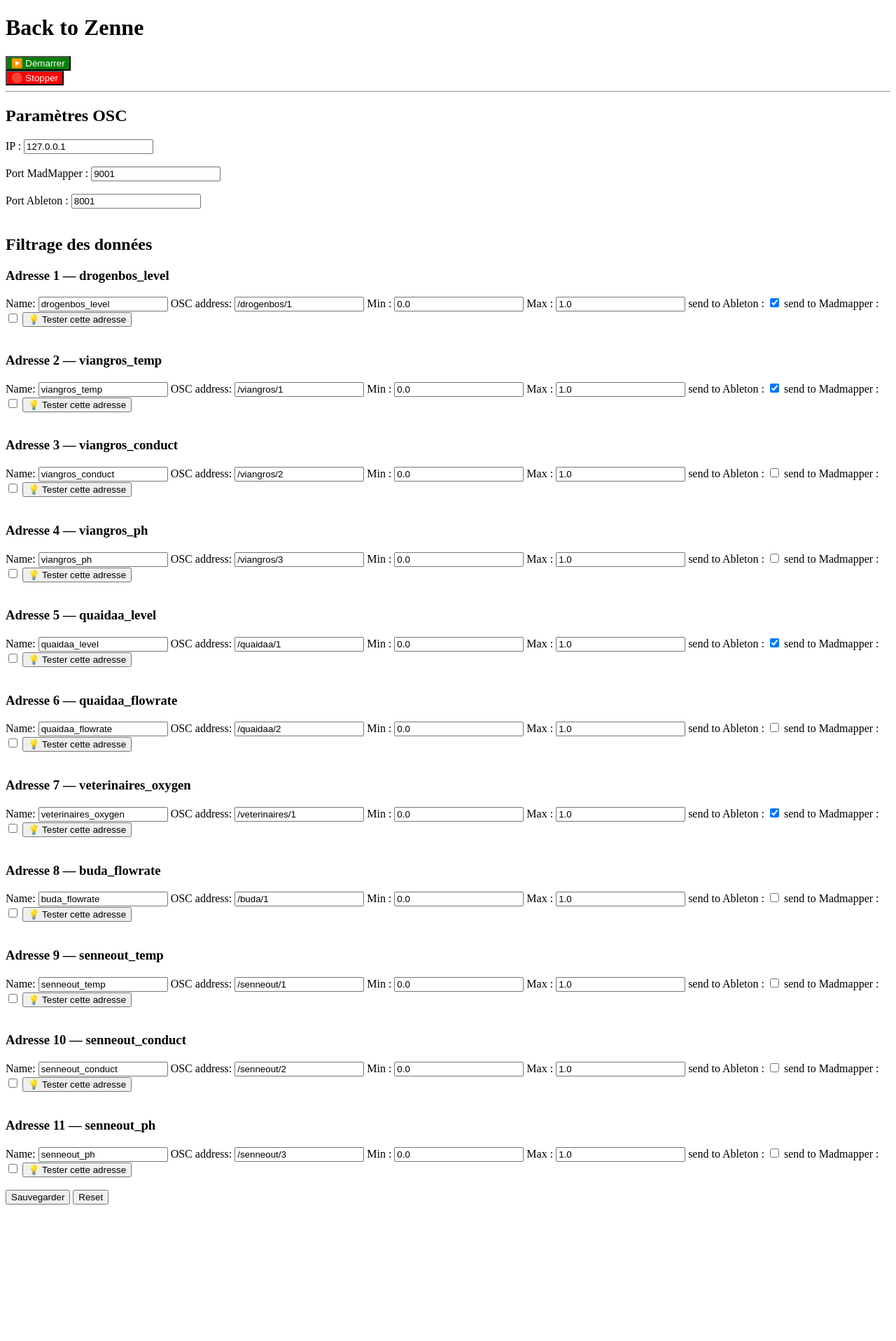
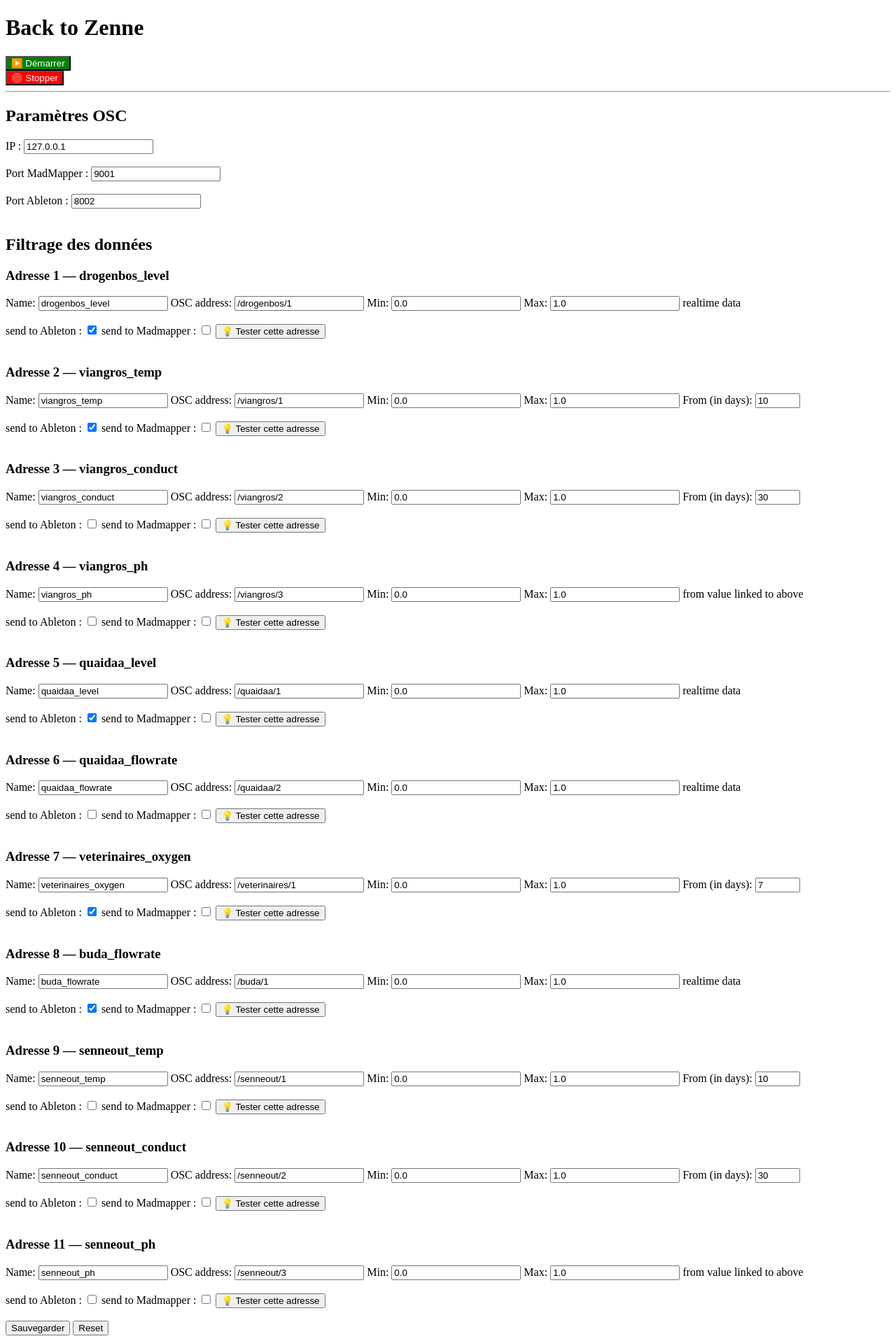
Before and after one commit to leohuet/back_to_zenne, a Flask app: page / in a window 1280 px wide. Shown: the whole page at 70% size. Before the commit the page ends 1721 px from the top, so only its background shows below. Run offline with Flask 3, Linux system fonts and the light colour scheme.

Commit message:
[ADD] parameter in web page to change the data time range for API calls

```diff
--- a/app.py
+++ b/app.py
@@ -27,6 +27,7 @@ base_config = {
             "osc_address": "/drogenbos/1",
             "min_value": 0.0,
             "max_value": 1.0,
+            "from": "realtime",
             "to_ableton": False,
             "to_mad": False
         },
@@ -35,6 +36,7 @@ base_config = {
             "osc_address": "/viangros/1",
             "min_value": 0.0,
             "max_value": 1.0,
+            "from": 10,
             "to_ableton": False,
             "to_mad": False
         },
@@ -43,6 +45,7 @@ base_config = {
             "osc_address": "/viangros/2",
             "min_value": 0.0,
             "max_value": 1.0,
+            "from": 30,
             "to_ableton": False,
             "to_mad": False
         },
@@ -51,6 +54,7 @@ base_config = {
             "osc_address": "/viangros/3",
             "min_value": 0.0,
             "max_value": 1.0,
+            "from": "none",
             "to_ableton": False,
             "to_mad": False
         },
@@ -59,6 +63,7 @@ base_config = {
             "osc_address": "/quaidaa/1",
             "min_value": 0.0,
             "max_value": 1.0,
+            "from": "realtime",
             "to_ableton": False,
             "to_mad": False
         },
@@ -67,6 +72,7 @@ base_config = {
             "osc_address": "/quaidaa/2",
             "min_value": 0.0,
             "max_value": 1.0,
+            "from": "realtime",
             "to_ableton": False,
             "to_mad": False
         },
@@ -75,6 +81,7 @@ base_config = {
             "osc_address": "/veterinaires/1",
             "min_value": 0.0,
             "max_value": 1.0,
+            "from": 7,
             "to_ableton": False,
             "to_mad": False
         },
@@ -83,6 +90,7 @@ base_config = {
             "osc_address": "/buda/1",
             "min_value": 0.0,
             "max_value": 1.0,
+            "from": "realtime",
             "to_ableton": False,
             "to_mad": False
         },
@@ -91,6 +99,7 @@ base_config = {
             "osc_address": "/senneout/1",
             "min_value": 0.0,
             "max_value": 1.0,
+            "from": 10,
             "to_ableton": False,
             "to_mad": False
         },
@@ -99,6 +108,7 @@ base_config = {
             "osc_address": "/senneout/2",
             "min_value": 0.0,
             "max_value": 1.0,
+            "from": 30,
             "to_ableton": False,
             "to_mad": False
         },
@@ -107,6 +117,7 @@ base_config = {
             "osc_address": "/senneout/3",
             "min_value": 0.0,
             "max_value": 1.0,
+            "from": "none",
             "to_ableton": False,
             "to_mad": False
         }
@@ -147,23 +158,26 @@ for i in range(size_mean):
 def get_relative_dates():
     # retrieve all dates for API calls
     global install_duration
+    date_config = load_config()
     fmt = "%Y%m%d%H%M"
     fmt_day = "%Y%m%d0000"
+    fmt2 = "%Y%m%d"
     now = datetime.now(timezone.utc) - timedelta(minutes=30)
+    times = []
+
+    for index, address in enumerate(date_config['addresses']):
+        if address['from'] == "none" or address['from'] == "realtime":
+            continue
+        times.append((now - timedelta(days=address['from'])).strftime(fmt_day))
+        print(times)
 
     # relative to now dates
-    minutes_ago = now - timedelta(minutes=install_duration+1)
-    hours_ago = now - timedelta(hours=install_duration)
-    days_ago = now - timedelta(days=install_duration)
-    weeks_ago = now - timedelta(weeks=1)
-    months_ago = now - timedelta(days=30)
+    minutes_date = (now - timedelta(minutes=install_duration+1)).strftime(fmt)
+    hours_date = (now - timedelta(hours=install_duration)).strftime(fmt)
+    days_date = (now - timedelta(days=install_duration)).strftime(fmt_day)
+    weeks_date = (now - timedelta(weeks=1)).strftime(fmt_day)
+    months_date = (now - timedelta(days=30)).strftime(fmt_day)
 
-    # date format
-    minutes_date = minutes_ago.strftime(fmt)
-    hours_date = hours_ago.strftime(fmt)
-    days_date = days_ago.strftime(fmt_day)
-    weeks_date = weeks_ago.strftime(fmt_day)
-    months_date = months_ago.strftime(fmt_day)
     date_end = now.strftime(fmt_day)
     current_datehmin = now.strftime(fmt)
 
@@ -174,7 +188,12 @@ def get_relative_dates():
         "weeks": weeks_date,
         "months": months_date,
         "date_end": date_end,
-        "current_date_h_min": current_datehmin
+        "current_date_h_min": current_datehmin,
+        "viangros": times[0],
+        "viangros2": times[1],
+        "veterinaires": times[2],
+        "senneOUT": times[3],
+        "senneOUT2": times[4]
     }
 
 
@@ -331,6 +350,7 @@ def osc_sender():
 
     ableton_control.send_message('/live/song/start_playing', None)
     start_time = int(time.strftime('%H')) * 3600 + int(time.strftime('%M')) * 60 + int(time.strftime('%S'))
+
     while osc_running:
         current_time = int(time.strftime('%H')) * 3600 + int(time.strftime('%M')) * 60 + int(time.strftime('%S'))
         if os.path.getmtime(CONFIG_FILE) != old_getmtime:
@@ -358,10 +378,10 @@ def osc_sender():
                     addr = local_config["addresses"][addr_index]
                     vmin, vmax = float(addr["min_value"]), float(addr["max_value"])
                     osc_addr = addr["osc_address"]
-                    val = site["df"][data][0]
-                    new_val = val * (vmax - vmin) + vmin
+                    restart_val = float(site["df"][data][0])
+                    restart_new_val = restart_val * (vmax - vmin) + vmin
                     msg = osc_message_builder.OscMessageBuilder(address=osc_addr)
-                    msg.add_arg(new_val)
+                    msg.add_arg(restart_new_val)
                     if addr["to_ableton"]:
                         new_ableton_bundle.add_content(msg.build())
                     elif addr["to_mad"]:
@@ -463,9 +483,14 @@ def index():
                 "osc_address": request.form[f"osc_address_{k}"],
                 "min_value": float(request.form[f"min_value_{k}"]),
                 "max_value": float(request.form[f"max_value_{k}"]),
+                "from": int(request.form[f"from_{k}"]),
                 "to_ableton": request.form.get(f"to_ableton_{k}") == "1",
                 "to_mad": request.form.get(f"to_mad_{k}") == "1"
             })
+            if new_addresses[k]["from"] == -1:
+                new_addresses[k]["from"] = "realtime"
+            elif new_addresses[k]["from"] == -2:
+                new_addresses[k]["from"] = "none"
         conf["addresses"] = new_addresses
         save_config(conf)
         return redirect(url_for("index"))
@@ -549,7 +574,7 @@ if __name__ == "__main__":
             "uid": "4B8483DD3257BAD9",
             "histdata": "histdata0",
             "channel": '"temp"',
-            "from": dates_dict["days"],
+            "from": dates_dict["viangros"],
             "until": dates_dict["date_end"],
             "interpol": 0.0,
             "df": None,
@@ -560,7 +585,7 @@ if __name__ == "__main__":
             "uid": "4B8483DD3257BAD9",
             "histdata": "histdata0",
             "channel": '"conduct", "ph"',
-            "from": dates_dict["months"],
+            "from": dates_dict["viangros2"],
             "until": dates_dict["date_end"],
             "interpol": 0.0,
             "df": None,
@@ -582,7 +607,7 @@ if __name__ == "__main__":
             "uid": "4A26A91BCA0FE58C",
             "histdata": "histdata0",
             "channel": '"xch4"',
-            "from": dates_dict["weeks"],
+            "from": dates_dict["veterinaires"],
             "until": dates_dict["date_end"],
             "interpol": 0.0,
             "df": None,
@@ -604,7 +629,7 @@ if __name__ == "__main__":
             "uid": "4B845F9C7151AC54",
             "histdata": "histdata0",
             "channel": '"temp"',
-            "from": dates_dict["days"],
+            "from": dates_dict["senneOUT"],
             "until": dates_dict["date_end"],
             "interpol": 0.0,
             "df": None,
@@ -615,7 +640,7 @@ if __name__ == "__main__":
             "uid": "4B845F9C7151AC54",
             "histdata": "histdata0",
             "channel": '"conduct", "ph"',
-            "from": dates_dict["months"],
+            "from": dates_dict["senneOUT2"],
             "until": dates_dict["date_end"],
             "interpol": 0.0,
             "df": None,
--- a/config.json
+++ b/config.json
@@ -1,6 +1,6 @@
 {
     "ip_address": "127.0.0.1",
-    "ableton_port": 8001,
+    "ableton_port": 8002,
     "madmapper_port": 9001,
     "addresses": [
         {
@@ -8,6 +8,7 @@
             "osc_address": "/drogenbos/1",
             "min_value": 0.0,
             "max_value": 1.0,
+            "from": "realtime",
             "to_ableton": true,
             "to_mad": false
         },
@@ -16,6 +17,7 @@
             "osc_address": "/viangros/1",
             "min_value": 0.0,
             "max_value": 1.0,
+            "from": 10,
             "to_ableton": true,
             "to_mad": false
         },
@@ -24,6 +26,7 @@
             "osc_address": "/viangros/2",
             "min_value": 0.0,
             "max_value": 1.0,
+            "from": 30,
             "to_ableton": false,
             "to_mad": false
         },
@@ -32,6 +35,7 @@
             "osc_address": "/viangros/3",
             "min_value": 0.0,
             "max_value": 1.0,
+            "from": "none",
             "to_ableton": false,
             "to_mad": false
         },
@@ -40,6 +44,7 @@
             "osc_address": "/quaidaa/1",
             "min_value": 0.0,
             "max_value": 1.0,
+            "from": "realtime",
             "to_ableton": true,
             "to_mad": false
         },
@@ -48,6 +53,7 @@
             "osc_address": "/quaidaa/2",
             "min_value": 0.0,
             "max_value": 1.0,
+            "from": "realtime",
             "to_ableton": false,
             "to_mad": false
         },
@@ -56,6 +62,7 @@
             "osc_address": "/veterinaires/1",
             "min_value": 0.0,
             "max_value": 1.0,
+            "from": 7,
             "to_ableton": true,
             "to_mad": false
         },
@@ -64,7 +71,8 @@
             "osc_address": "/buda/1",
             "min_value": 0.0,
             "max_value": 1.0,
-            "to_ableton": false,
+            "from": "realtime",
+            "to_ableton": true,
             "to_mad": false
         },
         {
@@ -72,6 +80,7 @@
             "osc_address": "/senneout/1",
             "min_value": 0.0,
             "max_value": 1.0,
+            "from": 10,
             "to_ableton": false,
             "to_mad": false
         },
@@ -80,6 +89,7 @@
             "osc_address": "/senneout/2",
             "min_value": 0.0,
             "max_value": 1.0,
+            "from": 30,
             "to_ableton": false,
             "to_mad": false
         },
@@ -88,6 +98,7 @@
             "osc_address": "/senneout/3",
             "min_value": 0.0,
             "max_value": 1.0,
+            "from": "none",
             "to_ableton": false,
             "to_mad": false
         }
--- a/templates/index.html
+++ b/templates/index.html
@@ -33,14 +33,26 @@
             {% set i = loop.index0 %}
             <div class="addr-box">
                 <h3>Adresse {{ i+1 }} — {{ addr.name }}</h3>
-                <label>Name:</label>
+                <label>Name: </label>
                 <input type="text" name="name_{{ i }}" value="{{ addr.name }}">
-                <label>OSC address:</label>
+                <label>OSC address: </label>
                 <input type="text" name="osc_address_{{ i }}" value="{{ addr.osc_address }}">
-                <label>Min :</label>
+                <label>Min: </label>
                 <input type="number" step="any" name="min_value_{{ i }}" value="{{ addr.min_value }}">
-                <label>Max :</label>
+                <label>Max: </label>
                 <input type="number" step="any" name="max_value_{{ i }}" value="{{ addr.max_value }}">
+                {% if addr.from != "none" and addr.from != "realtime" %}
+                <label>From (in days): </label>
+                <input type="number" step="1" min="2" max="100" name="from_{{ i }}" value="{{ addr.from }}">
+                {% elif addr.from == "realtime" %}
+                <label>realtime data</label>
+                <input type="number" name="from_{{ i }}" value="-1" style="display:none;">
+                {% else %}
+                <label>from value linked to above</label>
+                <input type="number" name="from_{{ i }}" value="-2" style="display:none;">
+                {% endif %}
+                <br>
+                <br>
                 <label>send to Ableton :</label>
                 <input type="checkbox" name="to_ableton_{{ i }}" value="1" {% if addr.to_ableton %}checked{% endif %}>
                 <label>send to Madmapper :</label>
```
